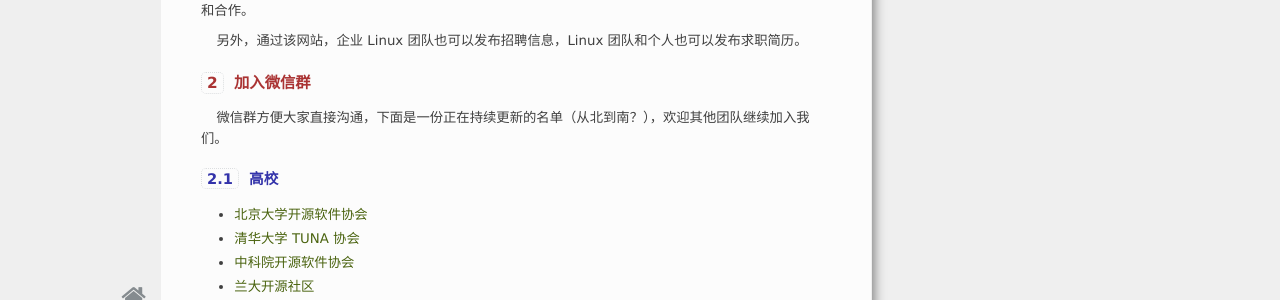
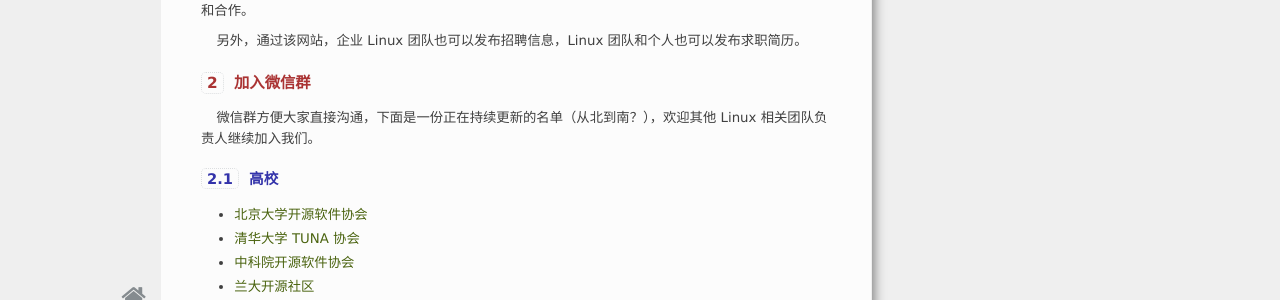
Before and after one commit to lzufalcon/linux-talents.github.io, a Jekyll site: the page built from pages/about.md, in a window 1280 px wide. Shown: the part 476-776 px from the top of the page. Built offline with Jekyll 4.4.1, drawn with Linux system fonts in a browser that asks for light colours; comment, search, counter and statistics services are not loaded.

Commit message:
page: about: Update it
Signed-off-by: Wu Zhangjin <wuzhangjin@gmail.com>

```diff
--- a/pages/about.md
+++ b/pages/about.md
@@ -21,7 +21,7 @@ Linux Talents 致力于连接高校和企业 Linux 团队，促进 Linux 人才
 
 ## 加入微信群
 
-微信群方便大家直接沟通，下面是一份正在持续更新的名单（从北到南？），欢迎其他团队继续加入我们。
+微信群方便大家直接沟通，下面是一份正在持续更新的名单（从北到南？），欢迎其他 Linux 相关团队负责人继续加入我们。
 
 ### 高校
 
```
